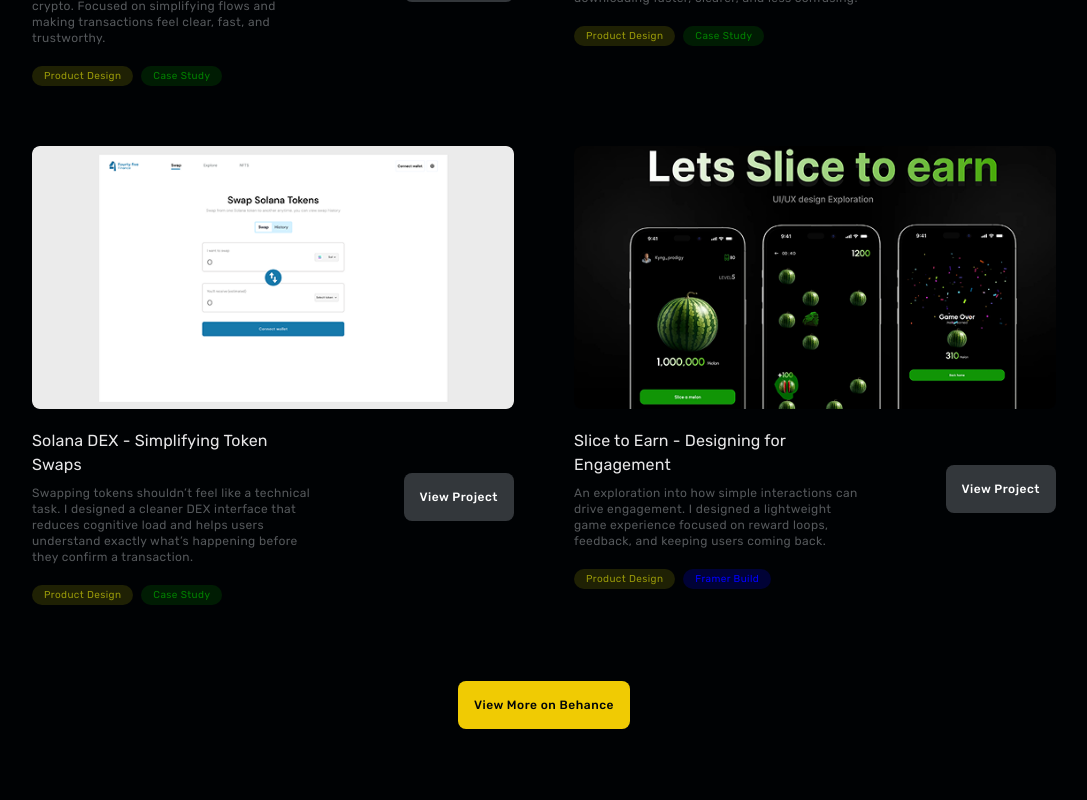
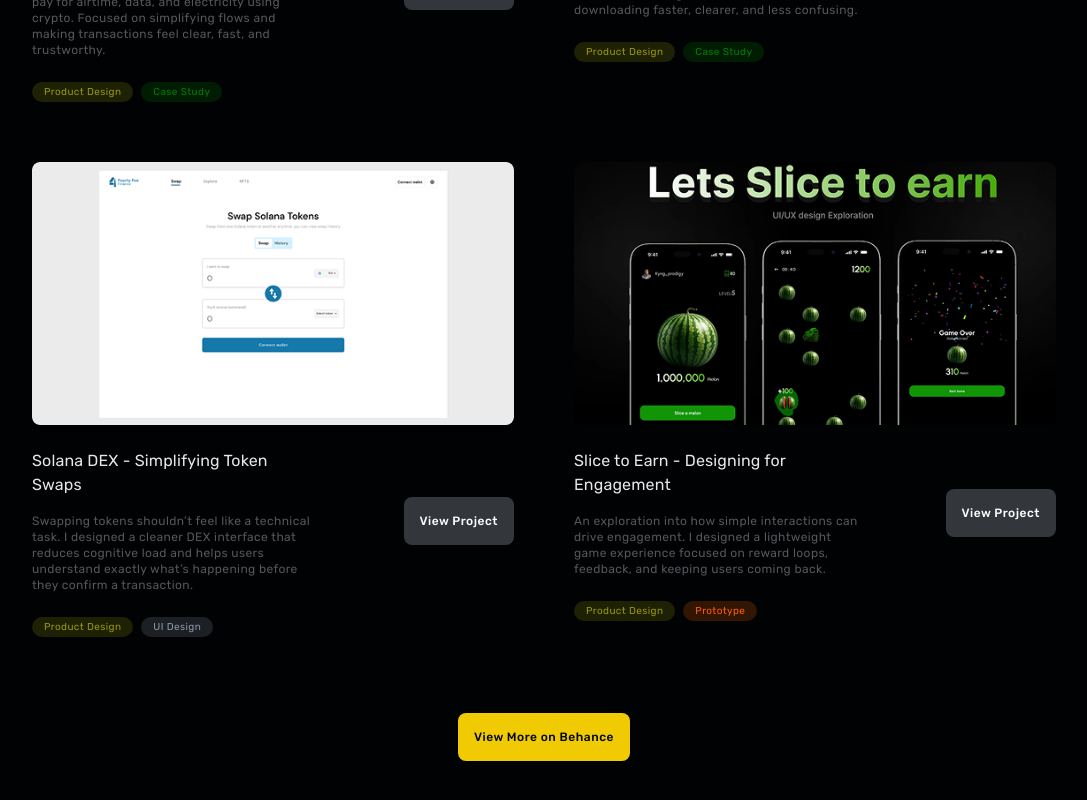
Before and after one commit to Prodigy001/my_portfolio, a React (Vite) app: page / in a window 1280 px wide. Shown: the part 1370-2170 px from the top of the page, without its empty margins (96-1183 px from the left). Built offline with nearby package versions, Linux system fonts and the light colour scheme.

Commit message:
updated tags

```diff
--- a/src/index.css
+++ b/src/index.css
@@ -22,6 +22,7 @@
   --color-black700-A3: #a3a3a3;
   --color-black800-006: #000306;
   --color-black900-004: #000204;
+  --color-black900-8E: #8e98a8;
 
   --color-yellow50-FE: #fefae6;
   --color-yellow100-FA: #faefb1;
@@ -38,6 +39,8 @@
   --color-green50-008: #008000;
 
   --color-blue50-000: #0000ff;
+
+  --color-red50-000: #ff6200;
   /* connvertig the "px" to "rem" was making the texts extra smalll but i stilll choose to leave the connversion code */
   /*
   --text-display-lg: calc(57px / 16);
@@ -104,6 +107,7 @@
   --text-body-xs--line-height: calc(12px / 16);
   --text-body-xs--letter-spacing: calc(0.4px / 16);
   */
+
   --text-display-lg: 57px;
   --text-display-lg--line-height: 64px;
   --text-display-lg--letter-spacing: -0.25px;
--- a/src/pages/Home.tsx
+++ b/src/pages/Home.tsx
@@ -77,7 +77,7 @@
     mainText: "Solana DEX - Simplifying Token Swaps",
     subText:
       "Swapping tokens shouldn’t feel like a technical task. I designed a cleaner DEX interface that reduces cognitive load and helps users understand exactly what’s happening before they confirm a transaction.",
-    link: "https://play.google.com/store/apps/details?id=com.user.Kero",
+    link: "https://www.behance.net/gallery/204428569/Solana-DEX-UI",
     slug: "kero-mobile",
     tags: [
       {
@@ -86,9 +86,9 @@
         color: "bg-yellow900-99/20 text-yellow900-99",
       },
       {
-        label: "Case Study",
+        label: "UI Design",
         path: "/work/kero-mobile/case-study",
-        color: "bg-green50-008/20 text-green50-008",
+        color: "bg-black900-8E/20 text-black900-8E",
       },
     ],
   },
@@ -97,7 +97,7 @@
     mainText: "Slice to Earn - Designing for Engagement",
     subText:
       "An exploration into how simple interactions can drive engagement. I designed a lightweight game experience focused on reward loops, feedback, and keeping users coming back.",
-    link: "https://www.behance.net/gallery/238968431/Airbills-Pay-(Mobile-app-redesign)",
+    link: "https://www.behance.net/gallery/207140493/Play-to-Earn-design-Exploration",
     slug: "airbills-pay-2",
     tags: [
       {
@@ -106,9 +106,9 @@
         color: "bg-yellow900-99/20 text-yellow900-99",
       },
       {
-        label: "Framer Build",
+        label: "Prototype",
         path: "/work/airbills-pay-2/framer-build",
-        color: "bg-blue50-000/20 text-blue50-000",
+        color: "bg-red50-000/20 text-red50-000",
       },
     ],
   },
@@ -217,13 +217,13 @@
 
           <div className="grid grid-cols-1 md:grid-cols-2 gap-10 md:gap-15">
             {selectedWorks.map((work) => (
-              <div key={work.slug} className="space-y-5 lg:space-y-5">
+              <div key={work.slug} className="space-y-5 lg:space-y-6">
                 <figure className="w-full aspect-1/0.7 rounded-lg overflow-hidden">
                   <img src={work.image} className="size-full object-contain" />
                 </figure>
 
                 <div className="flex flex-col sm:flex-row sm:items-center sm:justify-between gap-4">
-                  <div className="space-y-2 sm:w-[60%]">
+                  <div className="space-y-2 lg:space-y-4 sm:w-[60%]">
                     <p className="text-title-md text-black50-E6">
                       {work.mainText}
                     </p>
```
